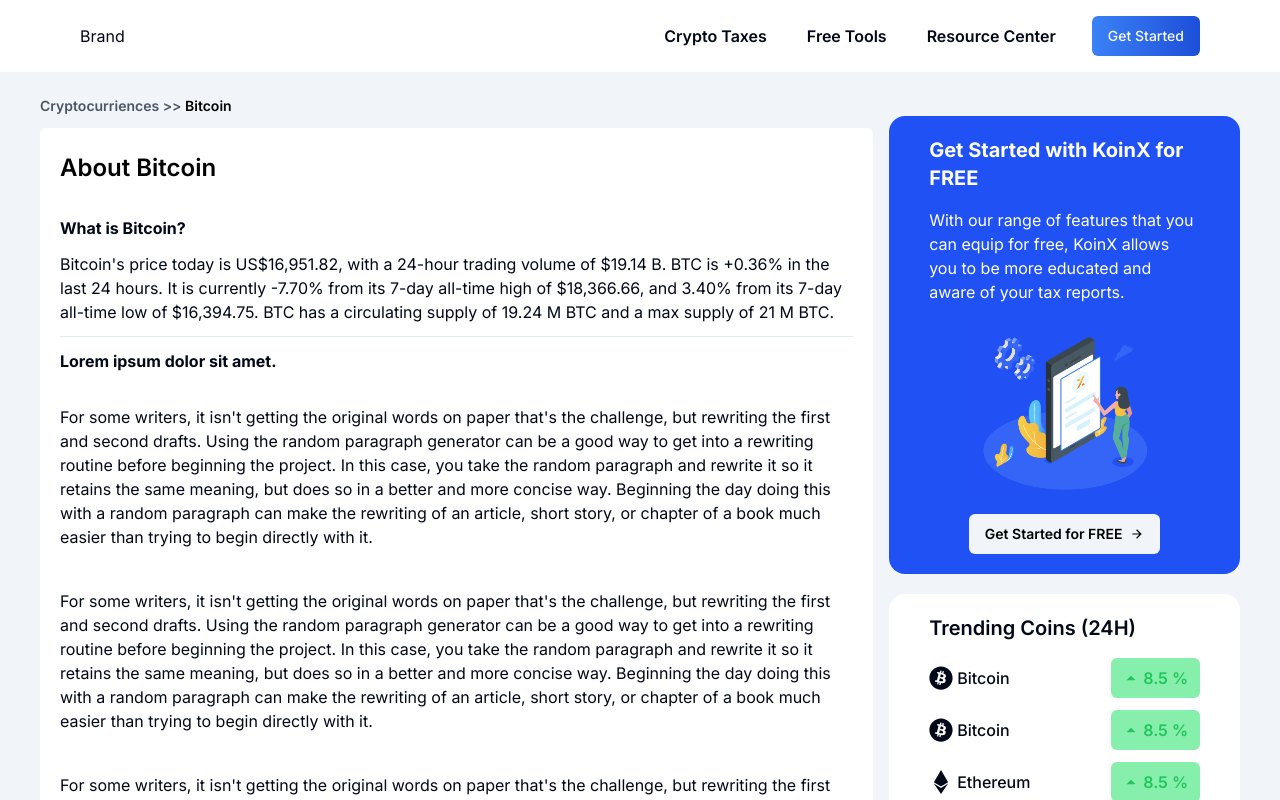
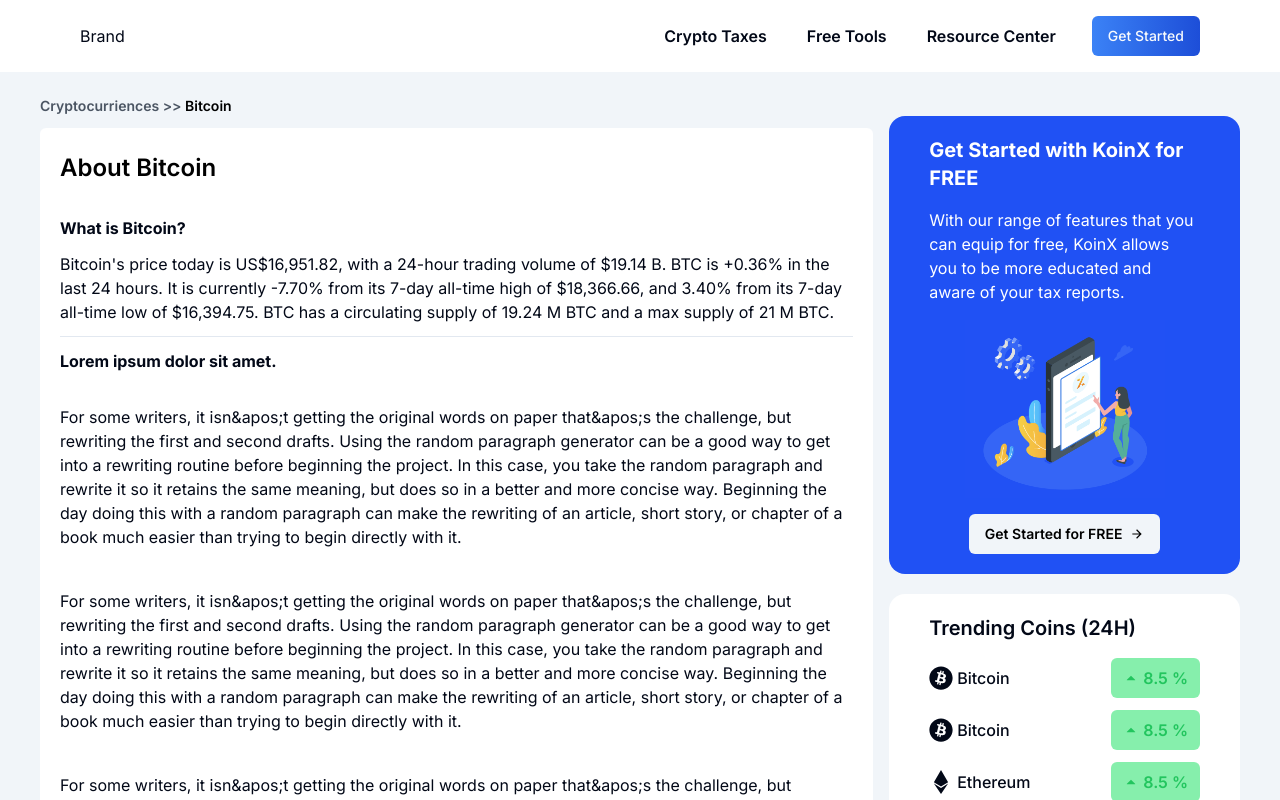
Before and after one commit to Piyush1638/assignment, a Next.js app: page / in a window 1280 px wide. Shown: the top 800 px of the page. Built offline with nearby package versions, Linux system fonts and the light colour scheme.

Commit message:
added &apos;

```diff
--- a/src/components/AboutBitcoin.tsx
+++ b/src/components/AboutBitcoin.tsx
@@ -7,7 +7,8 @@
 
 const AboutBitcoin = () => {
   const content =
-    "For some writers, it isn't getting the original words on paper that's the challenge, but rewriting the first and second drafts. Using the random paragraph generator can be a good way to get into a rewriting routine before beginning the project. In this case, you take the random paragraph and rewrite it so it retains the same meaning, but does so in a better and more concise way. Beginning the day doing this with a random paragraph can make the rewriting of an article, short story, or chapter of a book much easier than trying to begin directly with it.";
+  "For some writers, it isn&apos;t getting the original words on paper that&apos;s the challenge, but rewriting the first and second drafts. Using the random paragraph generator can be a good way to get into a rewriting routine before beginning the project. In this case, you take the random paragraph and rewrite it so it retains the same meaning, but does so in a better and more concise way. Beginning the day doing this with a random paragraph can make the rewriting of an article, short story, or chapter of a book much easier than trying to begin directly with it.";
+
 
   return (
     <div className="flex flex-col gap-3 bg-white rounded-md px-5 py-6 my-3">
```
